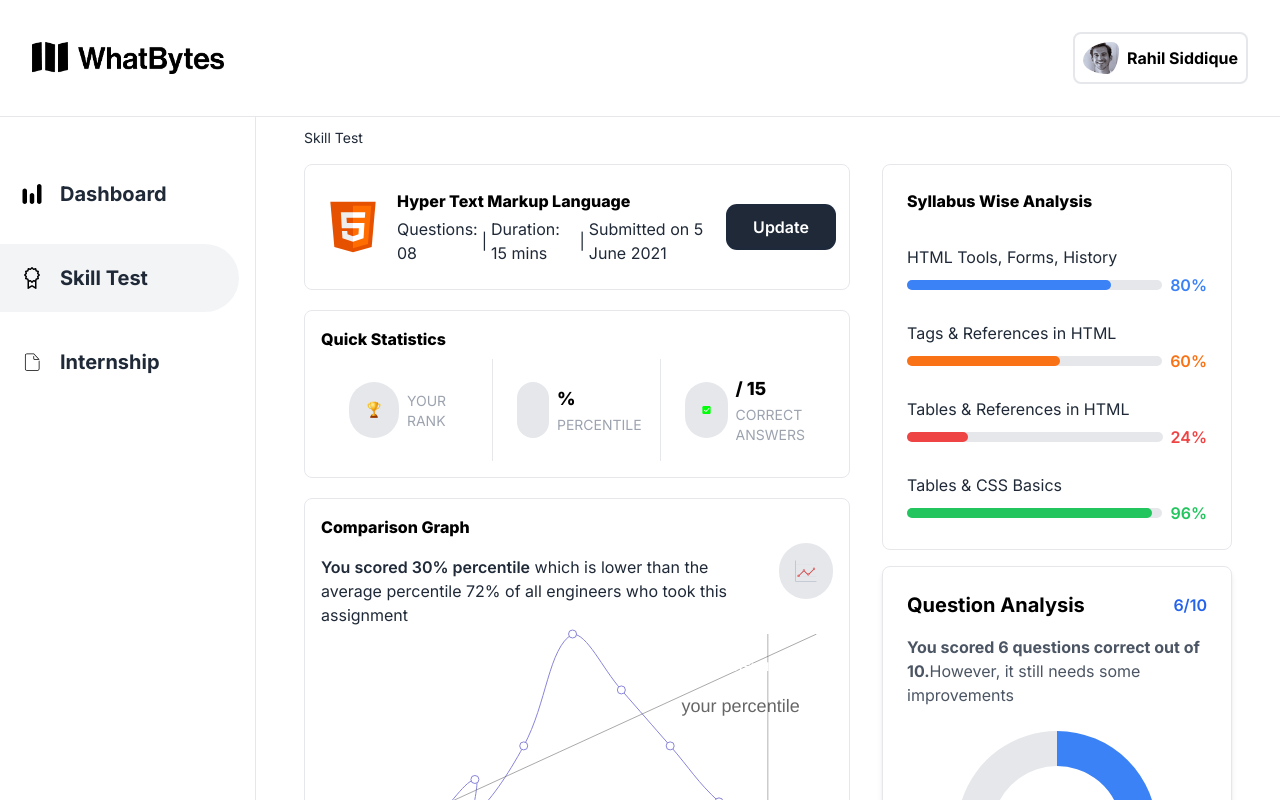
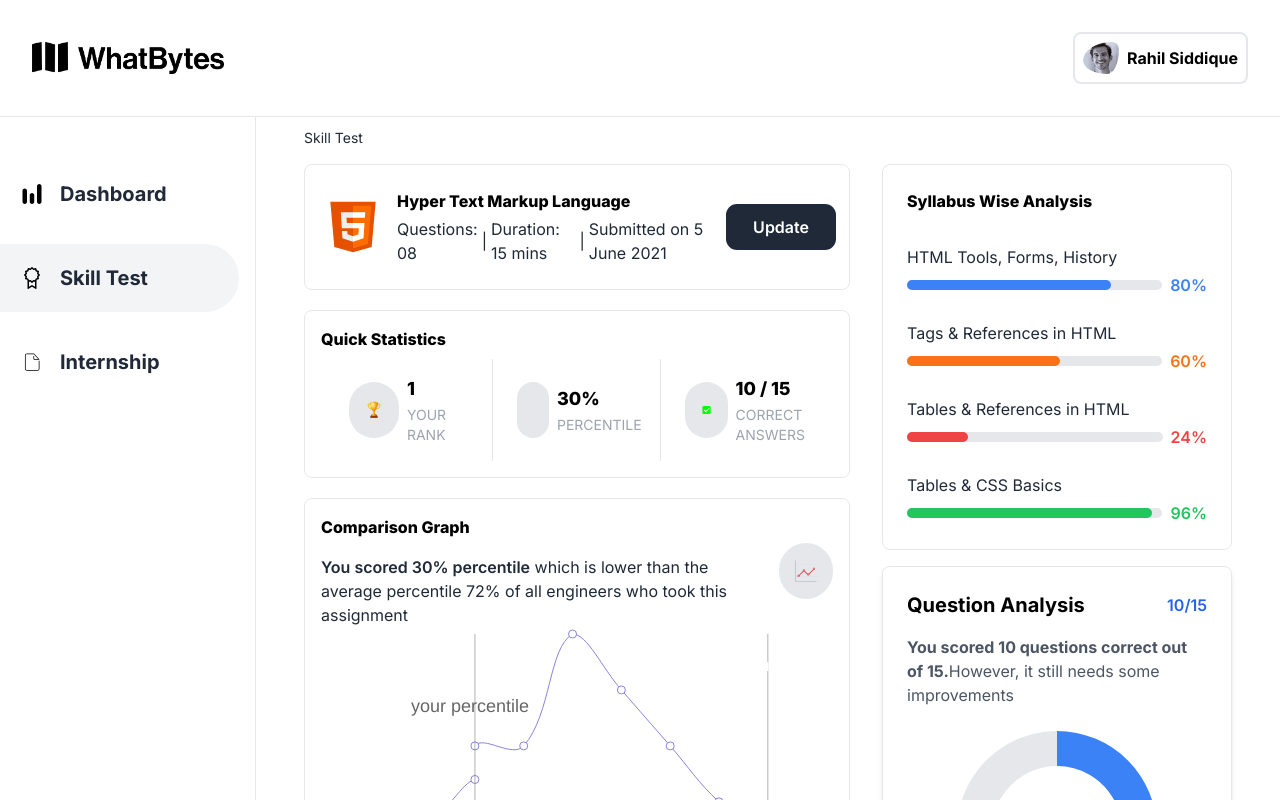
Before and after one commit to mustafaazad03/whatsbyte-assignment, a Next.js app: page / in a window 1280 px wide. Built offline with nearby package versions, Linux system fonts and the light colour scheme.

Commit message:
refactor: Update Home page to include state management for score, percentile, and rank

```diff
--- a/src/app/page.tsx
+++ b/src/app/page.tsx
@@ -1,22 +1,43 @@
+"use client";
 import ComparisonGraph from "@/components/ComparisonGraph";
 import QuestionAnalysis from "@/components/QuestionAnalysis";
 import QuickStatistics from "@/components/QuickStatistics";
 import SkillTestCard from "@/components/SkillTestCard";
 import SyllabusWiseAnalysis from "@/components/SyllabusWiseAnalysis";
+import { useState } from "react";
 
 export default function Home() {
+	// State to hold the score, percentile, and rank
+	const [score, setScore] = useState(10);
+	const [percentile, setPercentile] = useState(30);
+	const [rank, setRank] = useState(1);
+
+	// Handler to update the state values
+	const handleUpdate = (
+		newRank: number,
+		newPercentile: number,
+		newScore: number
+	) => {
+		setScore(newScore);
+		setPercentile(newPercentile);
+		setRank(newRank);
+	};
 	return (
 		<div className="w-full h-full">
 			<h3 className="text-gray-800 text-sm capitalize pb-4">skill test</h3>
-			<div className="flex gap-8">
-				<div className="w-fit">
-					<SkillTestCard />
-					<QuickStatistics />
-					<ComparisonGraph />
+			<div className="flex xl:gap-8 gap-4 lg:flex-row flex-col">
+				<div className="">
+					<SkillTestCard onUpdate={handleUpdate} />
+					<QuickStatistics
+						rank={rank}
+						percentile={percentile}
+						correctAnswers={score}
+					/>
+					<ComparisonGraph userPercentile={percentile} />
 				</div>
-				<div className="w-1/2">
+				<div className="lg:w-2/5 w-full">
 					<SyllabusWiseAnalysis />
-					<QuestionAnalysis correctAnswers={6} totalQuestions={10} />
+					<QuestionAnalysis correctAnswers={score} totalQuestions={15} />
 				</div>
 			</div>
 		</div>
```
